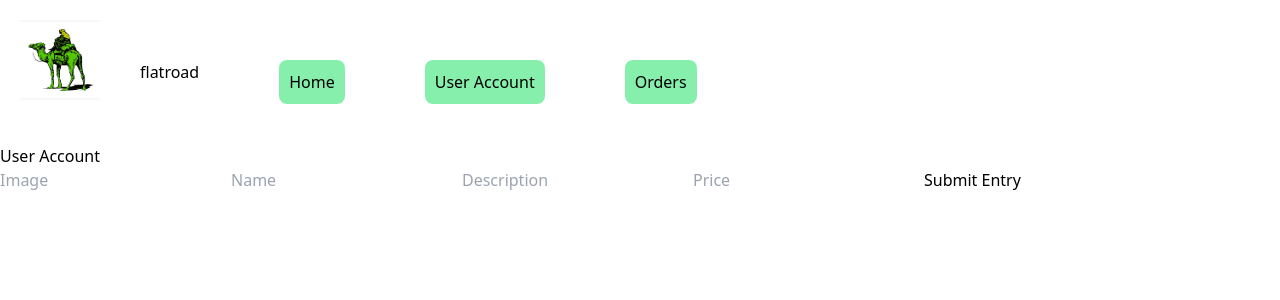
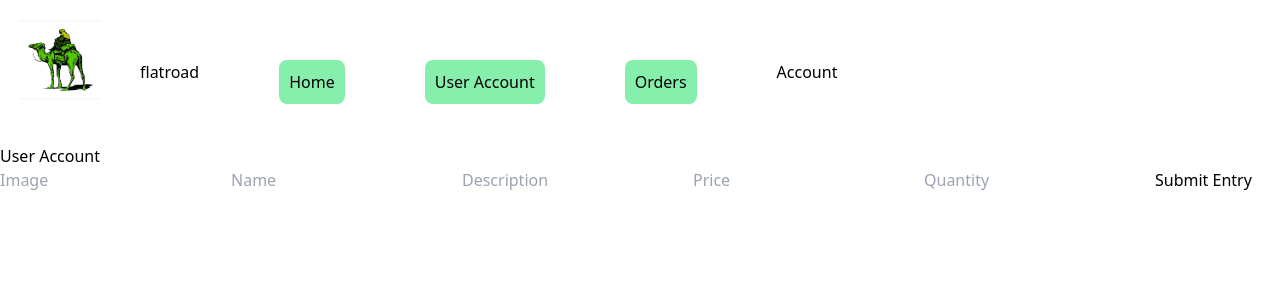
Before and after one commit to maiyuzhe/Flatroad, a React (Create React App) app: page /page1 in a window 1280 px wide. Shown: the top 300 px of the page. Built offline with nearby package versions, Linux system fonts and the light colour scheme; no server answers; data requests are answered from the project's data file.

Commit message:
added more memes

```diff
--- a/db.json
+++ b/db.json
@@ -1,16 +1,37 @@
 {
-    "marketplace":[
+  "marketplace": [
     {
       "image": "https://grandpajoescandyshop.com/wp-content/uploads/2022/01/PEZ-Loose-Bulk-Single-Flavor-Strawberry-JPEG-Image.jpg",
       "name": "Hard Drugs",
       "description": "These things will have you reconsidering the sanctity of life",
-            "price": "10"
+      "price": "10",
+      "quantity": 0,
+      "id": 1
     },
     {
       "image": "https://m.media-amazon.com/images/I/71Pox8VmyKL.jpg",
       "name": "Assault Weapon",
       "description": "We need these dangerous weapons of war off our streets",
-            "price": "1000"
+      "price": "1000",
+      "quantity": 0,
+      "id": 2
+    },
+    {
+      "image": "https://m.media-amazon.com/images/I/51cMtdEWQYL._AC_SX522_.jpg",
+      "name": "Black Tar Heroin",
+      "description": "Oof",
+      "price": "60",
+      "quantity": 8,
+      "id": 3
+    },
+    {
+      "image": "https://atkinsonsofvancouver.com/us/media/opti_image/webp/catalog/product/cache/1539c5e06e9af453096780cf0cffee92/i/o/iona-butter-spreader-by-robert-welch28155.webp",
+      "name": "Butter Knife  - London Special (Incredibly Dangerous)",
+      "description": "Oi m8? u got a loicense fo dat fing?",
+      "price": "20",
+      "quantity": "2",
+      "id": 4
     }
-    ]
+  ],
+  "orders": []
 }
--- a/src/Components/App.js
+++ b/src/Components/App.js
@@ -11,6 +11,8 @@ function App() {
 
   const [exchangeRate, setRate] = useState([{"price":1}])
 
+  const [userOrders, setOrders] = useState([])
+
   const pageLoc = useLocation().pathname
 
   useEffect(() => {
@@ -19,19 +21,48 @@ function App() {
     .then(data => setMarketplace(data))
   }, [])
 
+  useEffect(()=> {
+    fetch('http://localhost:3001/orders')
+    .then(res=> res.json())
+    .then(data=> setOrders(data))
+  }, [])
+
   useEffect(() => {
     fetch('https://data.binance.com/api/v3/ticker/price')
     .then(res=> res.json())
     .then(data => setRate(data.filter(datum => datum.symbol === "XMRUSDT")))
   }, [])
 
+  function updateMarketplace(arg1){
+    setMarketplace([...marketplace, arg1])
+  }
+
+  function handleBuyItem(arg1){
+    const newItems = marketplace.filter(item=> item.id !== arg1.id)
+    setMarketplace([arg1,...newItems])
+    setOrders([arg1, ...userOrders])
+    const newOrder = {
+      image: arg1.image,
+      name: arg1.name,
+      description: arg1.description,
+      price: arg1.price
+  }
+    fetch('http://localhost:3001/orders', {
+      method: "POST",
+      headers: {
+          "Content-Type": "application/json"
+      },
+      body: JSON.stringify(newOrder)
+  })
+  }
+
   return (
     <div>
       <NavBar/>
       <Routes location={pageLoc}>
-          <Route path="/" element={<Home prop={marketplace} propTwo={exchangeRate}/>}/>
-          <Route path="/page1" element={<Page1/>}/>
-          <Route path="/page2" element={<Page2/>}/>
+          <Route path="/" element={<Home prop={marketplace} propTwo={exchangeRate} propFunc={handleBuyItem}/>}/>
+          <Route path="/page1" element={<Page1 propFunc={updateMarketplace} />}/>
+          <Route path="/page2" element={<Page2 prop={userOrders} propTwo={exchangeRate}/>}/>
       </Routes>
     </div>
   );
--- a/src/Components/Home.js
+++ b/src/Components/Home.js
@@ -1,10 +1,10 @@
 import Items from "./Items"
 
-function Home({prop, propTwo}){
+function Home({prop, propTwo, propFunc}){
     return (
         <div>
             <h2>Welcome to flatroad</h2>
-            <Items prop={prop} propTwo={propTwo}/>
+            <Items prop={prop} propTwo={propTwo} propFunc={propFunc}/>
         </div>
     )
 }
--- a/src/Components/Items.js
+++ b/src/Components/Items.js
@@ -1,15 +1,44 @@
-function Items({prop, propTwo}){
+import { useState } from "react"
+
+function Items({prop, propTwo, propFunc}){
+
+    const [itemBought, setBought] =useState(false)
+
+    function handleBuy(arg1){
+        if(arg1.quantity > 0 && !itemBought){
+            const newQuantity = arg1.quantity - 1
+
+            setBought(!itemBought)
+
+            console.log(newQuantity)
+
+            fetch(`http://localhost:3001/marketplace/${arg1.id}`, {
+                method: "PATCH",
+                headers: {
+                    "Content-Type": "application/json"
+                },
+                body: JSON.stringify({quantity: newQuantity})
+            })
+            .then(res=> res.json())
+            .then(data=> propFunc(data))
+        }
+        else{}
+    }
 
     return (
         <div className="m-10 inline-flex object-center item-start">
             {prop.map(datum => {
                 return (
-                    <div key={datum.name} className='m-5 p-10 bg-green-300 flex-1 w-64 hover:bg-red-300 rounded-xl'>
+                    <div key={datum.name} className='m-5 p-10 bg-green-300 flex-row w-64 hover:bg-red-300 rounded-xl justify-center'>
                         <img src={datum.image} alt={datum.name} className="w-32 h-32"/>
                         <h3 className="font-bold">{datum.name}</h3>
                         <p>{datum.description}</p>
                         <p className="font-bold">$ {datum.price}</p>
                         <p className="font-bold">{(datum.price/propTwo[0].price).toFixed(4)} XMR</p>
+                        <p className="font-bold">Number for Sale: {datum.quantity}</p>
+                        <button onClick={()=>handleBuy(datum)}className="bg-blue-300 p-2 rounded-xl">
+                            {datum.quantity>0 ? "Buy": "Sold Out"}
+                        </button>
                     </div>
                 )
             })}
--- a/src/Components/NavBar.js
+++ b/src/Components/NavBar.js
@@ -1,7 +1,11 @@
 import { Link } from "react-router-dom"
 import logo from "../logo.jpg"
+import { useState } from "react"
 
 function NavBar(){
+
+    const [dropdown, setDropdown] = useState(true)
+
     return (
         <div className="inline-flex pl-5 pt-5">
             <img src={logo} alt="flatroad-logo" className="object-fit h-20 w-20"/>
@@ -10,6 +14,11 @@ function NavBar(){
                 <Link className="bg-green-300 p-2.5 hover:bg-red-500 rounded-lg" to="/">Home</Link>
                 <Link className="bg-green-300 p-2.5 hover:bg-red-500 rounded-lg" to="/page1">User Account</Link>
                 <Link className="bg-green-300 p-2.5 hover:bg-red-500 rounded-lg" to="/page2">Orders</Link>
+                <button onClick={()=>setDropdown(!dropdown)}type="button" className="inline-flex justify-center hover:bg-red-300" >Account</button>
+                {dropdown ? null : <div className="bg-green-300 p-2.5 h-20 w-20">
+                        <Link to="/page1">Sign In</Link>
+                    </div>
+                }
             </div>
         </div>
     )
--- a/src/Components/Page1.js
+++ b/src/Components/Page1.js
@@ -1,4 +1,4 @@
-function Page1(){
+function Page1({propFunc}){
 
     function handleSubmit(e){
         e.preventDefault()
@@ -7,6 +7,7 @@ function Page1(){
             name: e.target.name.value,
             description: e.target.description.value,
             price: e.target.price.value,
+            quantity: e.target.quantity.value
         }
         console.log(newItem)
         fetch('http://localhost:3001/marketplace', {
@@ -16,6 +17,9 @@ function Page1(){
             },
             body: JSON.stringify(newItem)
         })
+        .then(res=>res.json())
+        .then(data=> propFunc(data))
+        e.target.reset()
     }
 
     return (
@@ -25,7 +29,8 @@ function Page1(){
                 <input name="image" placeholder="Image"></input>
                 <input name="name" placeholder="Name"></input>
                 <input name="description" placeholder="Description"></input>
-                <input name="price" placeholder="Price"></input>
+                <input name="price" placeholder="Price" type="number"></input>
+                <input name="quantity" placeholder="Quantity" type="number"></input>
                 <button>Submit Entry</button>
             </form>
         </div>
--- a/src/Components/Page2.js
+++ b/src/Components/Page2.js
@@ -1,6 +1,11 @@
-function Page2(){
+import Items from "./Items"
+
+function Page2({prop, propTwo}){
     return (
-        <h2>Orders</h2>
+        <div>
+            <h2>Orders</h2>
+            <Items prop={prop} propTwo={propTwo}/>
+        </div>
     )
 }
 
```
Lines whose indentation alone changed are shown as unchanged.
